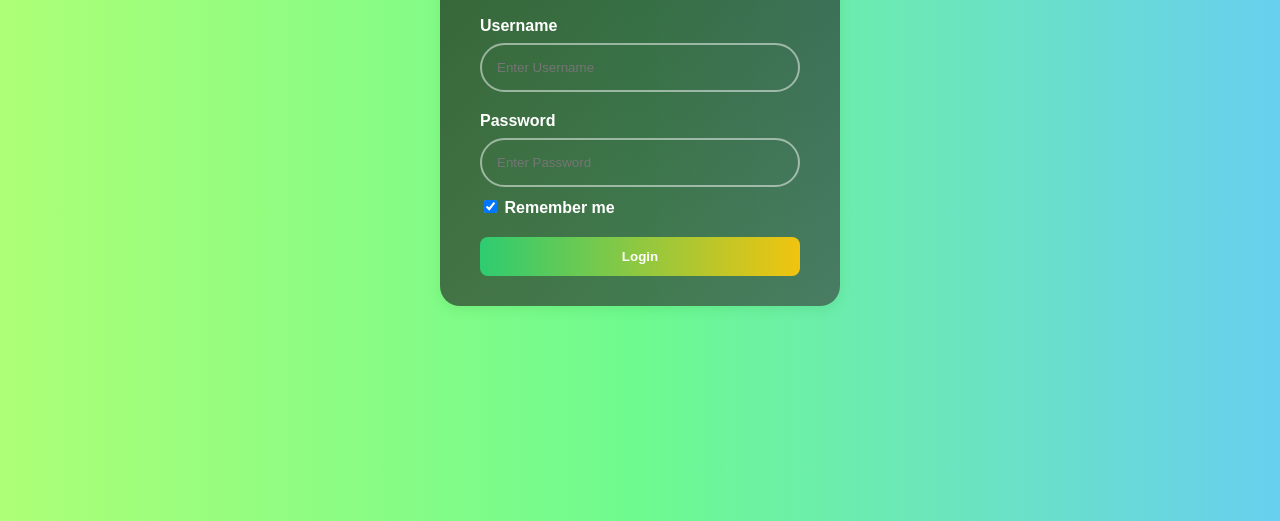
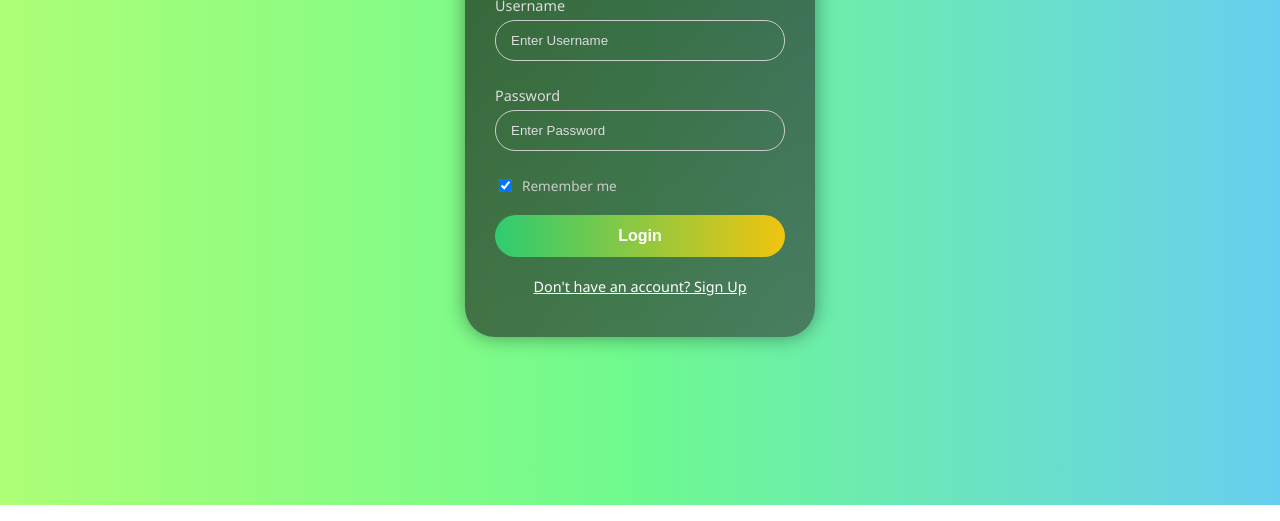
Before and after one commit to Rikuuu30/HIRAYA, a plain HTML site: page login.demo.html in a window 1280 px wide. Shown: the part 295-816 px from the top of the page. Drawn offline with Linux system fonts and the light colour scheme.

Commit message:
login.demo.html

```diff
--- a/login.demo.html
+++ b/login.demo.html
@@ -2,13 +2,107 @@
 <html lang="en">
 <head>
   <meta charset="UTF-8">
-  <title>Login Page</title>
-  <link rel="stylesheet" href="login.styles.css">
+  <title>Login</title>
+  <style>
+    * {
+      box-sizing: border-box;
+    }
+
+    body {
+      margin: 0;
+      font-family: 'Segoe UI', Tahoma, Geneva, Verdana, sans-serif;
+      background: linear-gradient(to right, #adff76, #6efa8f, #67cfef);
+      min-height: 100vh;
+      display: flex;
+      justify-content: center;
+      align-items: center;
+      color: white;
+    }
+
+    .card {
+      background: linear-gradient(to bottom right, rgba(0, 0, 0, 0.6), rgba(50, 50, 50, 0.6));
+      border-radius: 30px;
+      padding: 40px 30px;
+      width: 350px;
+      text-align: center;
+      box-shadow: 0 0 20px rgba(0, 0, 0, 0.4);
+    }
+
+    h2 {
+      margin-bottom: 30px;
+    }
+
+    label {
+      display: block;
+      text-align: left;
+      margin: 10px 0 5px 0;
+      color: #ddd;
+      font-size: 0.9rem;
+    }
+
+    input[type="text"],
+    input[type="password"] {
+      width: 100%;
+      padding: 12px 15px;
+      margin-bottom: 15px;
+      border: 1px solid #ccc;
+      border-radius: 20px;
+      background: transparent;
+      color: white;
+    }
+
+    input::placeholder {
+      color: #ddd;
+    }
+
+    .checkbox-label {
+      display: flex;
+      align-items: center;
+      font-size: 0.85rem;
+      color: #ccc;
+      margin: 10px 0;
+      justify-content: flex-start;
+    }
+
+    .checkbox-label input {
+      margin-right: 10px;
+    }
+
+    button[type="submit"] {
+      margin-top: 10px;
+      padding: 12px 24px;
+      background: linear-gradient(to right, #2ecc71, #f1c40f);
+      border: none;
+      border-radius: 25px;
+      color: white;
+      font-size: 1rem;
+      cursor: pointer;
+      width: 100%;
+      font-weight: bold;
+    }
+
+    .button-link {
+      display: inline-block;
+      margin-top: 20px;
+      color: white;
+      text-decoration: underline;
+      font-size: 0.9rem;
+    }
+
+    .back {
+      position: absolute;
+      bottom: 20px;
+      left: 20px;
+      font-size: 14px;
+      color: black;
+      cursor: pointer;
+    }
+  </style>
 </head>
 <body>
-  <form action="action_page.php" method="post">
-    <div class="container">
-      <h2><b>Login</b></h2>
+  <div class="card">
+    <form action="action_page.php" method="post">
+      <h2>Login</h2>
 
       <label for="username">Username</label>
       <input type="text" id="username" name="username" placeholder="Enter Username" required>
@@ -21,7 +115,9 @@
       </label>
 
       <button type="submit">Login</button>
-    </div>
-  </form>
+
+      <a href="Sign up.html" class="button-link">Don't have an account? Sign Up</a>
+    </form>
+  </div>
 </body>
 </html>
```
